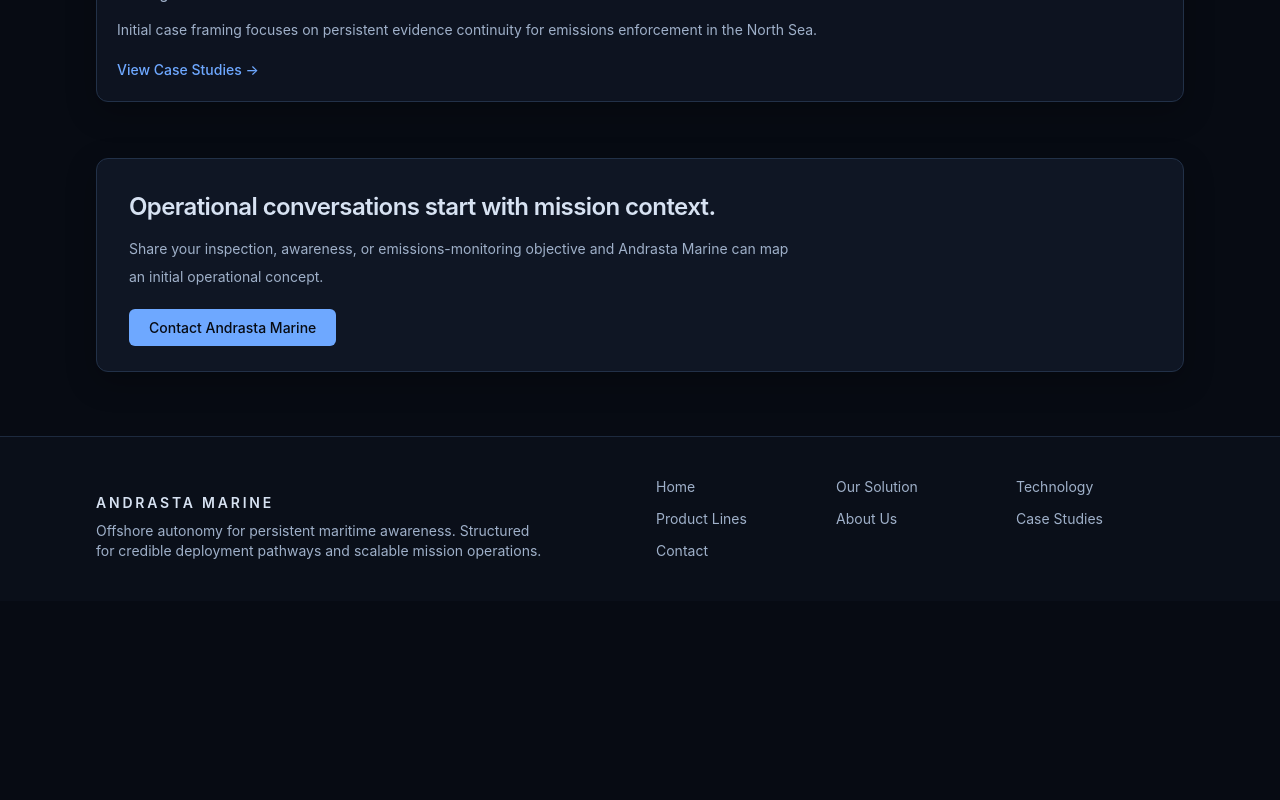
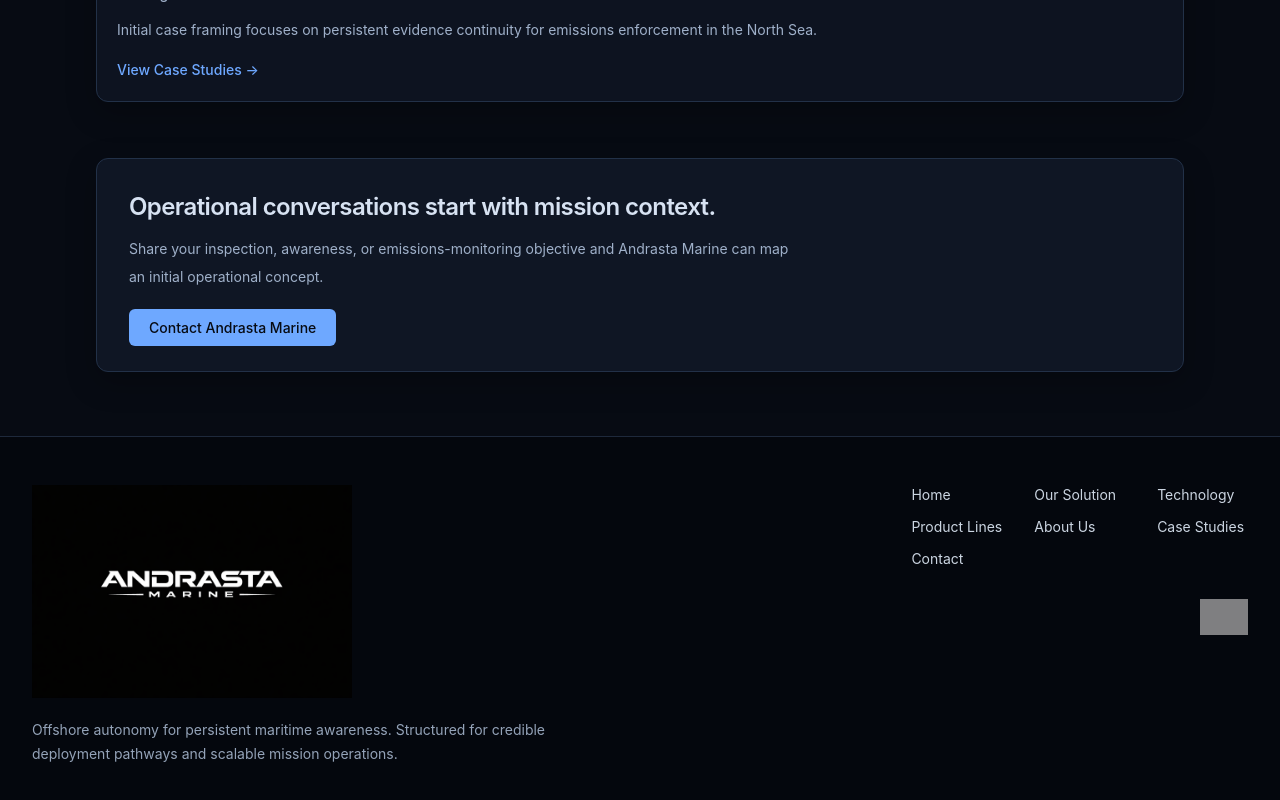
Before and after one commit to Determined-Modeller/AndrastaWebsite, a Next.js app: page / in a window 1280 px wide. Shown: the part 2770-3570 px from the top of the page. Before the commit the page ends 3371 px from the top, so only its background shows below. Built offline with nearby package versions, Linux system fonts and the light colour scheme; grey boxes are pictures that could not be loaded.

Commit message:
Update footer.tsx

```diff
--- a/components/footer.tsx
+++ b/components/footer.tsx
@@ -1,25 +1,46 @@
-import Link from 'next/link';
-import { siteConfig } from '@/data/site';
+import Image from "next/image";
+import Link from "next/link";
+
+import { siteConfig } from "@/data/site";
+
+const WORDMARK_SRC = "/andrasta-logo.png";
+const MINI_LOGO_SRC = "/andrasta-minilogo.png";
 
 export function Footer() {
   return (
-    <footer className="border-t border-border/80 bg-surface/40">
-      <div className="mx-auto grid w-full max-w-6xl gap-8 px-6 py-10 sm:px-8 md:grid-cols-2 md:items-end">
+    <footer className="border-t border-slate-800 bg-[#04070d]">
+      <div className="mx-auto grid w-full max-w-7xl gap-10 px-5 py-12 sm:px-8 lg:grid-cols-[1.1fr_0.9fr]">
         <div>
-          <p className="text-sm font-semibold uppercase tracking-[0.2em] text-text">{siteConfig.name}</p>
-          <p className="mt-2 max-w-md text-sm text-muted">
+          <Image
+            src={WORDMARK_SRC}
+            alt="Andrasta Marine"
+            width={520}
+            height={120}
+            className="h-auto w-[260px] sm:w-[320px]"
+          />
+
+          <p className="mt-5 max-w-xl text-sm leading-6 text-slate-400">
             Offshore autonomy for persistent maritime awareness. Structured for credible deployment pathways and scalable mission operations.
           </p>
         </div>
-        <ul className="grid grid-cols-2 gap-3 text-sm text-muted sm:grid-cols-3">
-          {siteConfig.nav.map((item) => (
-            <li key={item.href}>
-              <Link href={item.href} className="transition hover:text-text">
+
+        <div className="flex flex-col gap-6 lg:items-end">
+          <div className="grid grid-cols-2 gap-x-8 gap-y-3 text-sm text-slate-300 sm:grid-cols-3">
+            {siteConfig.nav.map((item) => (
+              <Link key={item.href} href={item.href} className="hover:text-white">
                 {item.label}
               </Link>
-            </li>
-          ))}
-        </ul>
+            ))}
+          </div>
+
+          <Image
+            src={MINI_LOGO_SRC}
+            alt=""
+            width={64}
+            height={64}
+            className="h-12 w-12 object-contain opacity-80"
+          />
+        </div>
       </div>
     </footer>
   );
```
